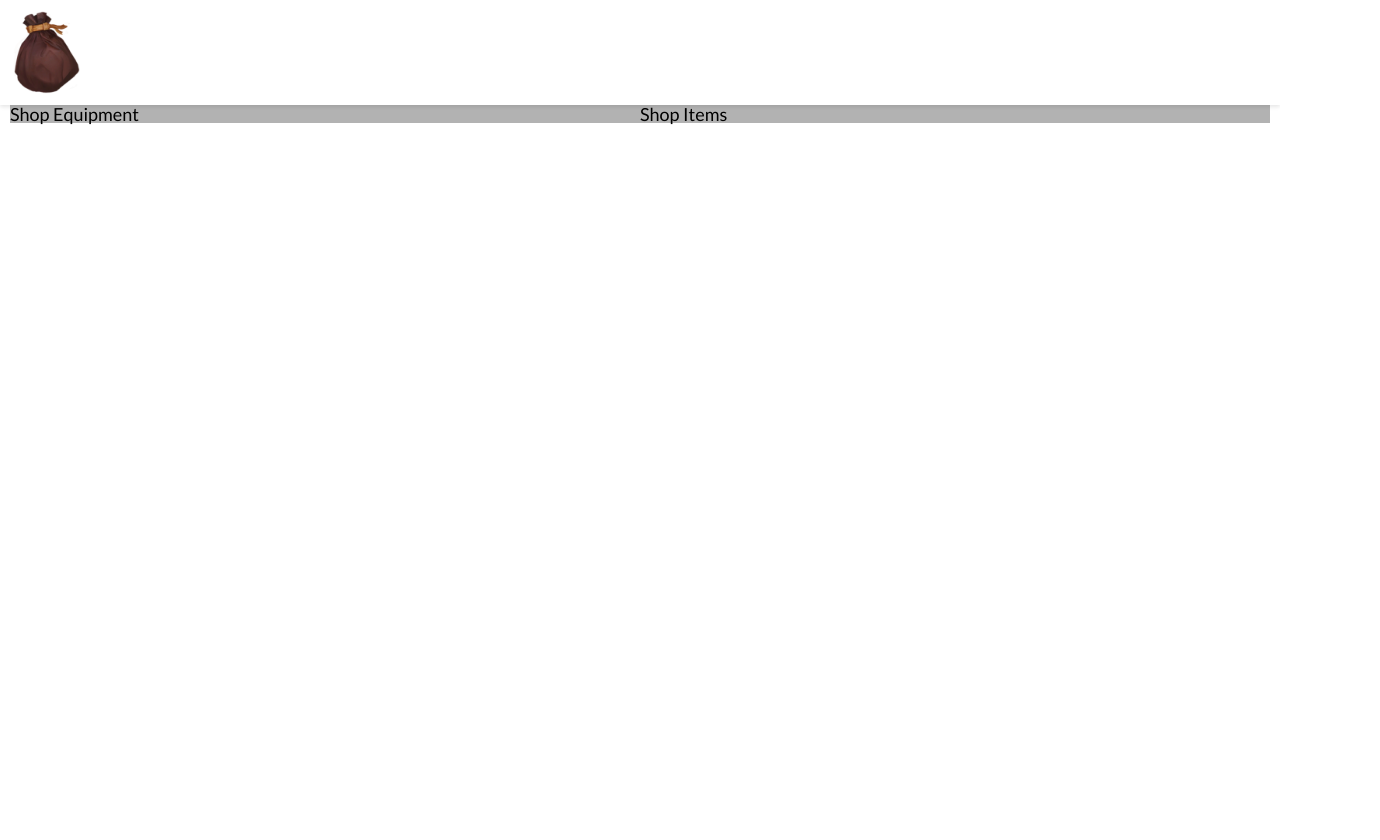
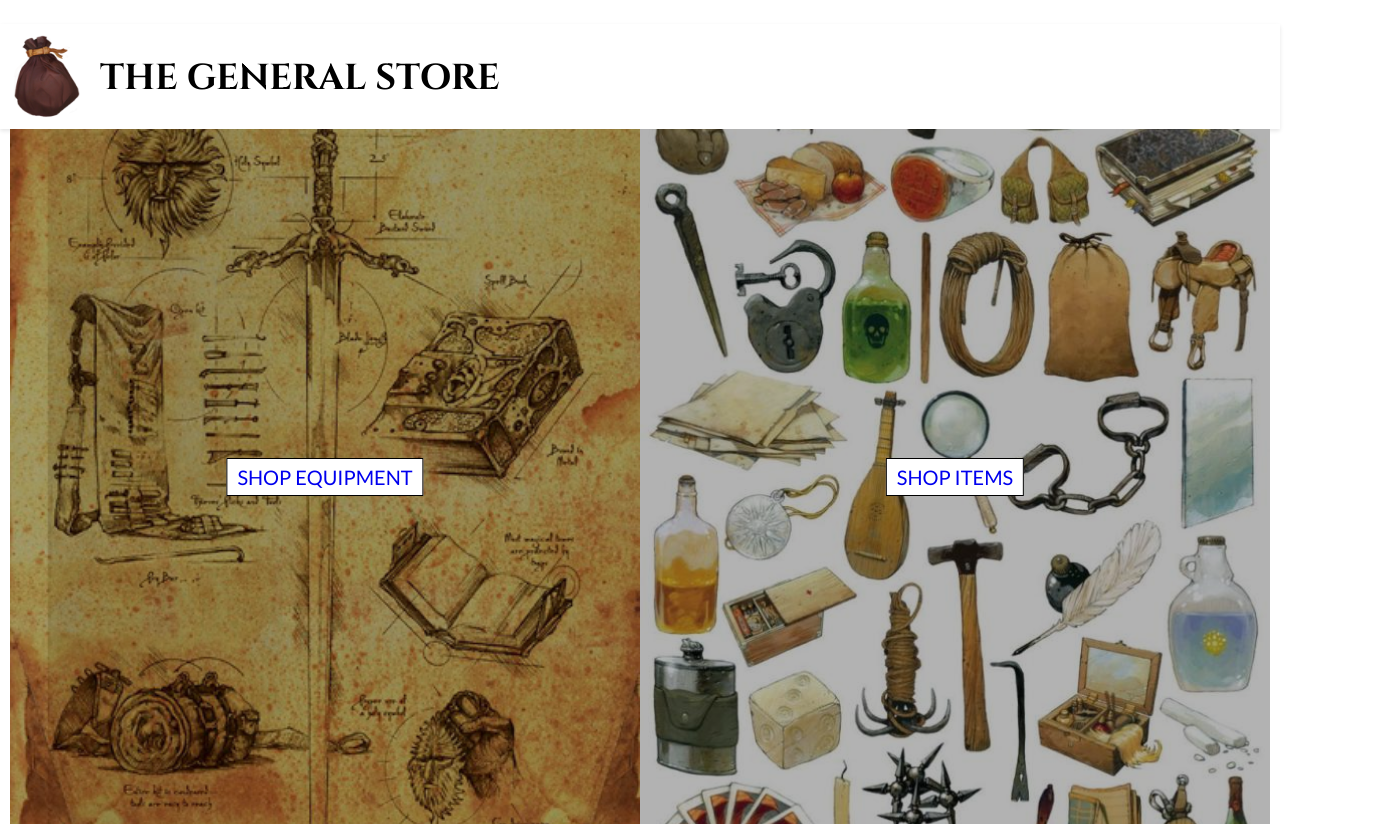
Before and after one commit to SamKeathley/GeneralStore, a React (Create React App) app: page / in a window 1280 px wide. Shown: the whole page, 1380 px wide, since content can reach past the window. Built offline with nearby package versions, Linux system fonts and the light colour scheme.

Commit message:
added some addiitonal styling

```diff
--- a/public/index.html
+++ b/public/index.html
@@ -5,8 +5,7 @@
   <meta charset="utf-8" />
   <!-- <link rel="icon" href="%PUBLIC_URL%/favicon.ico" /> -->
   <meta name="viewport" content="width=device-width, initial-scale=1" />
-  <link href="https://fonts.googleapis.com/css2?family=Cinzel+Decorative:wght@400;700&family=Lato&display=swap"
-    rel="stylesheet">
+  <link href="https://fonts.googleapis.com/css2?family=Cinzel:wght@400;700&family=Lato&display=swap" rel="stylesheet">
   <title>The General Store</title>
 </head>
 
--- a/src/components/Directory/Directory.js
+++ b/src/components/Directory/Directory.js
@@ -1,17 +1,29 @@
 import React from 'react';
+import Items from './../../assets/items.jpg';
+import Equipment from './../../assets/equipment.jpg'
 import './directory.scss';
 
 function Directory(props) {
     return (
         <div className="directory">
             <div className="wrap">
-                <div className="item">
-                    <a>
+                <div
+                    className="item"
+                    style={{
+                        backgroundImage: `url(${Equipment})`
+                    }}
+                >
+                    <a href="#">
                         Shop Equipment
                     </a>
                 </div>
-                <div className="item">
-                    <a>
+                <div
+                    className="item"
+                    style={{
+                        backgroundImage: `url(${Items})`
+                    }}
+                >
+                    <a href="#">
                         Shop Items
                     </a>
                 </div>
--- a/src/components/Directory/directory.scss
+++ b/src/components/Directory/directory.scss
@@ -20,11 +20,29 @@
                 position: absolute;
                 top: 0;
                 left: 0;
-                background: rgba(0,0,0,0.3);
+                background: #0000004d;
                 width: 100%;
                 height: 100%;
                 z-index: 1;
             }
+
+            a {
+                position: absolute;
+                top: 50%;
+                left: 50%;
+                -webkit-transform: translate(-50%, -50%);
+                -moz-transform: translate(-50%, -50%);
+                transform: translate(-50%, -50%);
+                z-index: 2;
+                font-size: 2rem;
+                line-height: 1;
+                font-weight: 400;
+                text-transform: uppercase;
+                padding: 8px 10px;
+                border: 1px solid #000000;
+                background: #ffffff;
+                text-decoration: none;
+            }
         }
     }
 }
--- a/src/components/Header/Header.js
+++ b/src/components/Header/Header.js
@@ -10,6 +10,7 @@ function Header(props) {
                 <div className="logo">
                     <img src={Logo} alt="Pouch Logo" />
                 </div>
+                <h1>The General Store</h1>
             </div>
         </header>
     )
--- a/src/components/Header/header.scss
+++ b/src/components/Header/header.scss
@@ -1,6 +1,6 @@
 .header {
     height: 10.5rem;
-    box-shadow: 0 2px 4px 0 rgba(0,0,0,.1);
+    box-shadow: 0 2px 4px 0 #0000001a;
 
     .wrap {
         position: relative;
@@ -23,5 +23,15 @@
                 margin: 0;
             }
         }
+
+        h1 {
+            position: relative;
+            top: 45%;
+            left: 100px;
+            transform: translateY(-30%);
+            text-transform: uppercase;
+            font-family: 'Cinzel', serif;
+            font-weight: 700;
+        }
     }
 }
--- a/src/default.scss
+++ b/src/default.scss
@@ -40,7 +40,7 @@ a:hover {
 
 .main {
     width: 100%;
-    height: calc(100% - 6.5rem);
+    height: calc(100% - 10.5rem);
     max-width: 1450px;
     padding: 0 10px;
     margin: 0 auto;
--- a/src/pages/index.js
+++ b/src/pages/index.js
@@ -4,7 +4,7 @@ import './styles.scss';
 
 function Homepage(props) {
     return (
-        <section>
+        <section className="homepage">
             <Directory />
         </section>
     );
```
Also changed, not shown: src/assets/equipment.jpg (added), src/assets/items.jpg (added).
